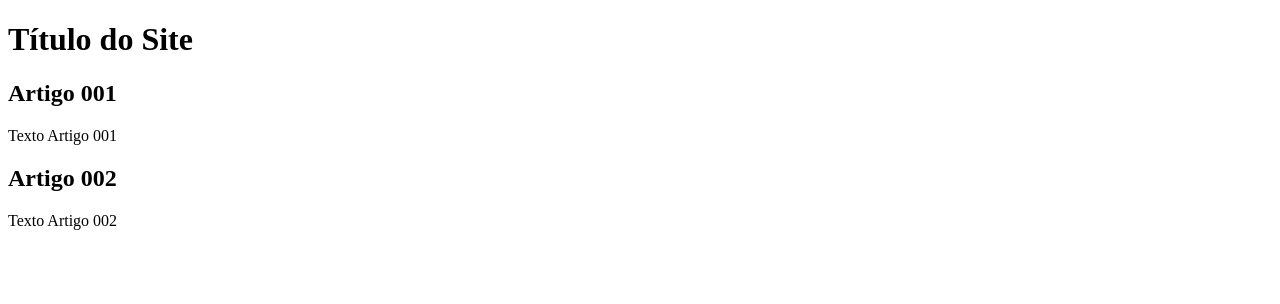
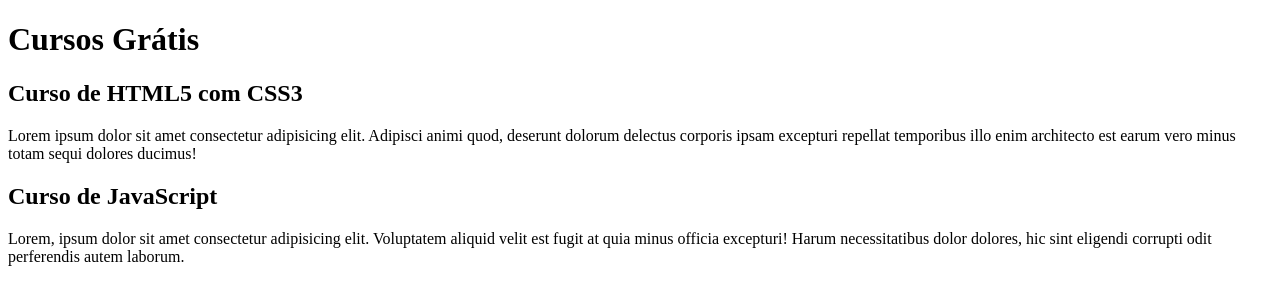
Before and after one commit to victorhugofaria/Projeto-site, a plain HTML site: page index.html in a window 1280 px wide. Drawn offline with Linux system fonts and the light colour scheme.

Commit message:
comecei a escrever conteúdo

```diff
--- a/index.html
+++ b/index.html
@@ -8,15 +8,15 @@
 <body>
     <main>
         <header>
-            <h1>Título do Site</h1>
+            <h1>Cursos Grátis</h1>
         </header>
         <article>
-            <h2>Artigo 001</h2>
-            <p>Texto Artigo 001</p>
+            <h2>Curso de HTML5 com CSS3</h2>
+            <p>Lorem ipsum dolor sit amet consectetur adipisicing elit. Adipisci animi quod, deserunt dolorum delectus corporis ipsam excepturi repellat temporibus illo enim architecto est earum vero minus totam sequi dolores ducimus!</p>
         </article>
         <article>
-            <h2>Artigo 002</h2>
-            <p>Texto Artigo 002</p>
+            <h2>Curso de JavaScript</h2>
+            <p>Lorem, ipsum dolor sit amet consectetur adipisicing elit. Voluptatem aliquid velit est fugit at quia minus officia excepturi! Harum necessitatibus dolor dolores, hic sint eligendi corrupti odit perferendis autem laborum.</p>
         </article>
     </main>
 
```
